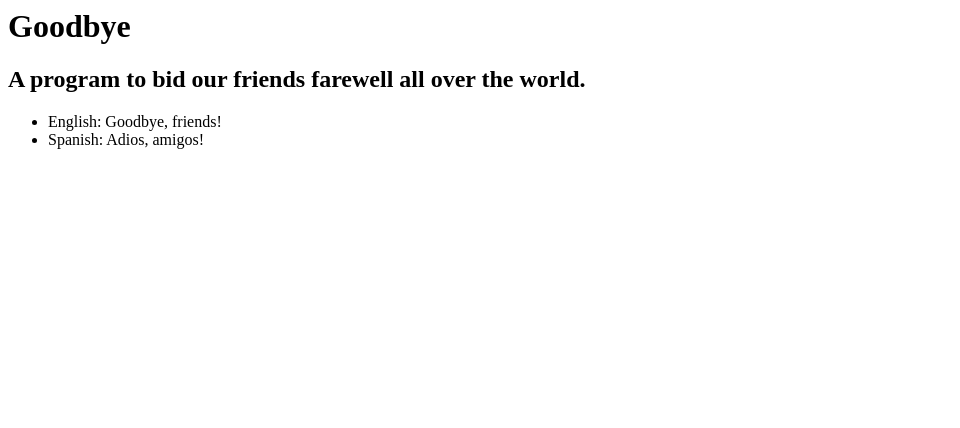
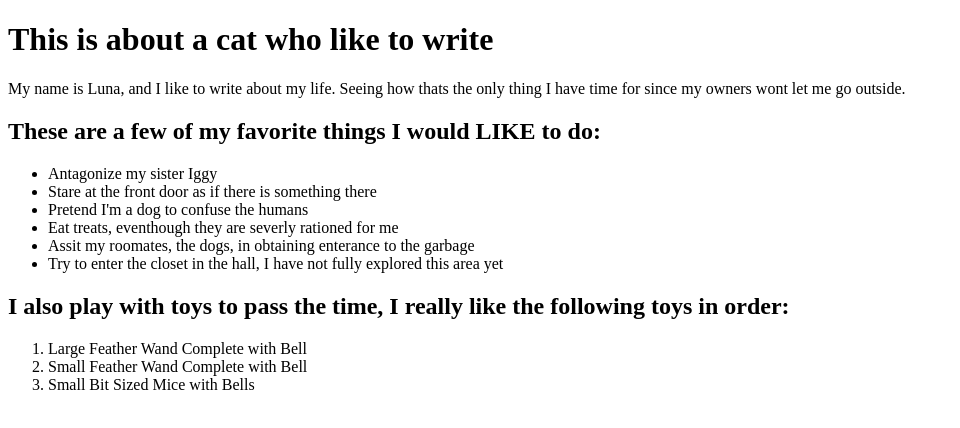
Before and after one commit to nicpitta/cat-catalog, a plain HTML site: page index.html in a window 1280 px wide. Shown: the whole page, without its empty margins (0-960 px from the left). Drawn offline with Linux system fonts and the light colour scheme.

Commit message:
Add the story of Luna to index.html

```diff
--- a/index.html
+++ b/index.html
@@ -1,7 +1,25 @@
-<h1> Goodbye </h1>
-<h2> A program to bid our friends farewell all over the world. </h2>
-
-<ul>
-  <li> English: Goodbye, friends! </li>
-  <li> Spanish:  Adios, amigos! </li>
-</ul>
+<!DOCTYPE html>
+<html>
+  <head>
+    <title>Cat Catalog</title>
+  </head>
+  <body>
+    <h1>This is about a cat who like to write</h1>
+    <p>My name is Luna, and I like to write about my life. Seeing how thats the only thing I have time for since my owners wont let me go outside.</p>
+    <h2>These are a few of my favorite things I would LIKE to do:</h2>
+    <ul>
+      <li>Antagonize my sister Iggy</li>
+      <li>Stare at the front door as if there is something there</li>
+      <li>Pretend I'm a dog to confuse the humans</li>
+      <li>Eat treats, eventhough they are severly rationed for me</li>
+      <li>Assit my roomates, the dogs, in obtaining enterance to the garbage</li>
+      <li>Try to enter the closet in the hall, I have not fully explored this area yet</li>
+    </ul>
+    <h2>I also play with toys to pass the time, I really like the following toys in order:</h2>
+    <ol>
+      <li>Large Feather Wand Complete with Bell</li>
+      <li>Small Feather Wand Complete with Bell</li>
+      <li>Small Bit Sized Mice with Bells</li>
+    </ol>
+  </body>
+</html>
```
